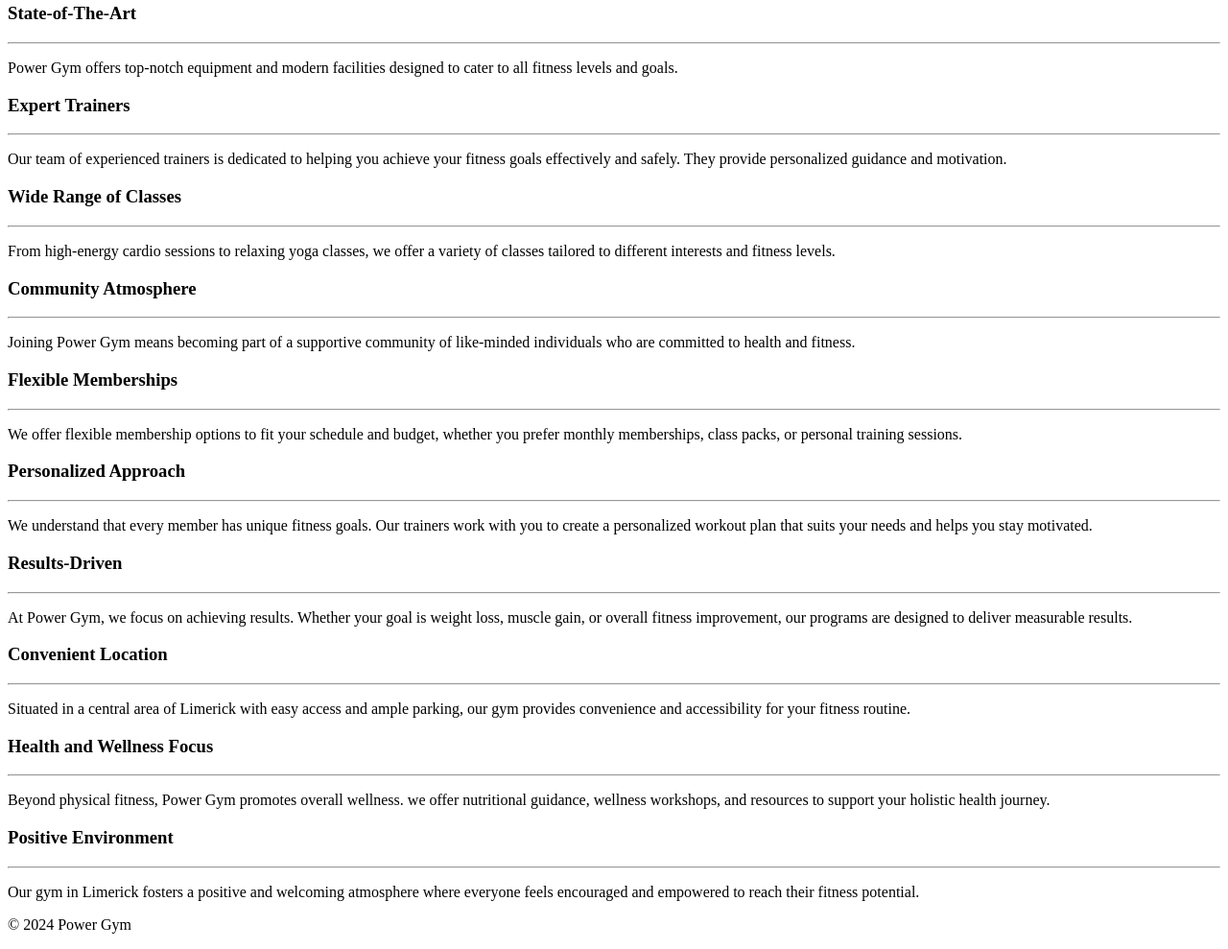
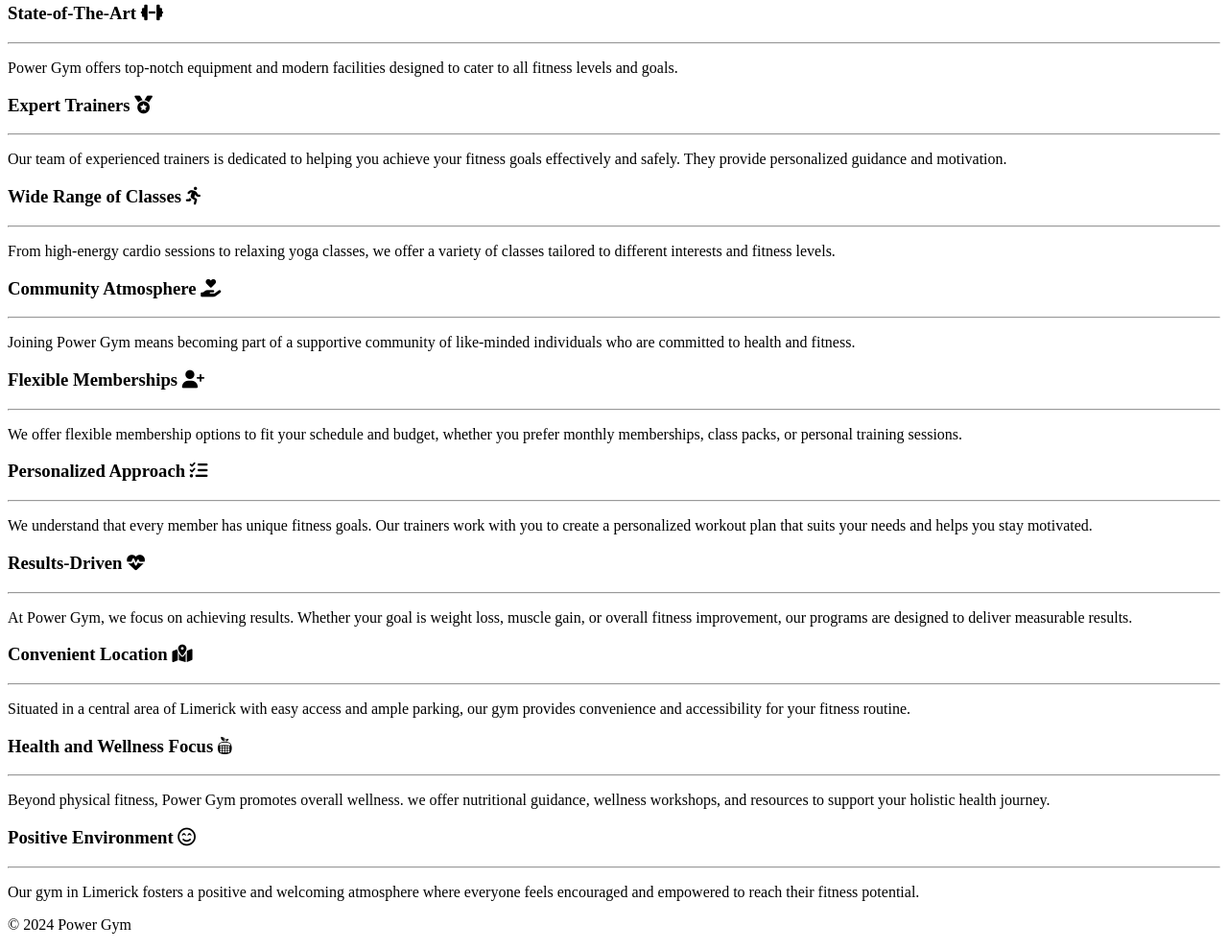
Before and after one commit to LucyN03/my-power-gym-project, a plain HTML site: page index.html in a window 1280 px wide. Shown: the part 393-1382 px from the top of the page at 96% size. Drawn offline with Linux system fonts and the light colour scheme.

Commit message:
added font awesome to the reasons

```diff
--- a/index.html
+++ b/index.html
@@ -48,61 +48,61 @@
             <h2>Reasons why you should join Power Gym:</h2>
             <div id="benefits">
                 <div>
-                    <h3>State-of-The-Art</h3>
+                    <h3>State-of-The-Art <i class="fa-solid fa-dumbbell" style="color: #000000;"></i></h3>
                     <hr>
                     <p>Power Gym offers top-notch equipment and modern facilities designed to cater to all fitness
                         levels and goals.</p>
                 </div>
                 <div>
-                    <h3>Expert Trainers</h3>
+                    <h3>Expert Trainers <i class="fa-solid fa-medal" style="color: #000000;"></i></h3>
                     <hr>
                     <p>Our team of experienced trainers is dedicated to helping you achieve your fitness goals
                         effectively and safely. They provide personalized guidance and motivation.</p>
                 </div>
                 <div>
-                    <h3>Wide Range of Classes</h3>
+                    <h3>Wide Range of Classes <i class="fa-solid fa-person-running" style="color: #000000;"></i></h3>
                     <hr>
                     <p>From high-energy cardio sessions to relaxing yoga classes, we offer a variety of classes tailored
                         to different interests and fitness levels.</p>
                 </div>
                 <div>
-                    <h3>Community Atmosphere</h3>
+                    <h3>Community Atmosphere <i class="fa-solid fa-hand-holding-heart" style="color: #000000;"></i></h3>
                     <hr>
                     <p>Joining Power Gym means becoming part of a supportive community of like-minded individuals who
                         are committed to health and fitness.</p>
                 </div>
                 <div>
-                    <h3>Flexible Memberships</h3>
+                    <h3>Flexible Memberships <i class="fa-solid fa-user-plus" style="color: #000000;"></i></h3>
                     <hr>
                     <p>We offer flexible membership options to fit your schedule and budget, whether you prefer monthly
                         memberships, class packs, or personal training sessions.</p>
                 </div>
                 <div>
-                    <h3>Personalized Approach</h3>
+                    <h3>Personalized Approach <i class="fa-solid fa-list-check" style="color: #000000;"></i></h3>
                     <hr>
                     <p>We understand that every member has unique fitness goals. Our trainers work with you to create a
                         personalized workout plan that suits your needs and helps you stay motivated.</p>
                 </div>
                 <div>
-                    <h3>Results-Driven</h3>
+                    <h3>Results-Driven <i class="fa-solid fa-heart-pulse" style="color: #000000;"></i></h3>
                     <hr>
                     <p>At Power Gym, we focus on achieving results. Whether your goal is weight loss, muscle gain, or
                         overall fitness improvement, our programs are designed to deliver measurable results.</p>
                 </div>
                 <div>
-                    <h3>Convenient Location</h3>
+                    <h3>Convenient Location <i class="fa-solid fa-map-location-dot" style="color: #000000;"></i></h3>
                     <hr>
                     <p>Situated in a central area of Limerick with easy access and ample parking, our gym provides
                         convenience and accessibility for your fitness routine.</p>
                 </div>
                 <div>
-                    <h3>Health and Wellness Focus</h3>
+                    <h3>Health and Wellness Focus <i class="fa-brands fa-nutritionix" style="color: #000000;"></i></h3>
                     <hr>
                     <p>Beyond physical fitness, Power Gym promotes overall wellness. we offer nutritional guidance,
                         wellness workshops, and resources to support your holistic health journey.</p>
                 </div>
                 <div>
-                    <h3>Positive Environment</h3>
+                    <h3>Positive Environment <i class="fa-regular fa-face-smile-beam" style="color: #000000;"></i></h3>
                     <hr>
                     <p>Our gym in Limerick fosters a positive and welcoming atmosphere where everyone feels encouraged
                         and empowered to reach their fitness potential.</p>
```
